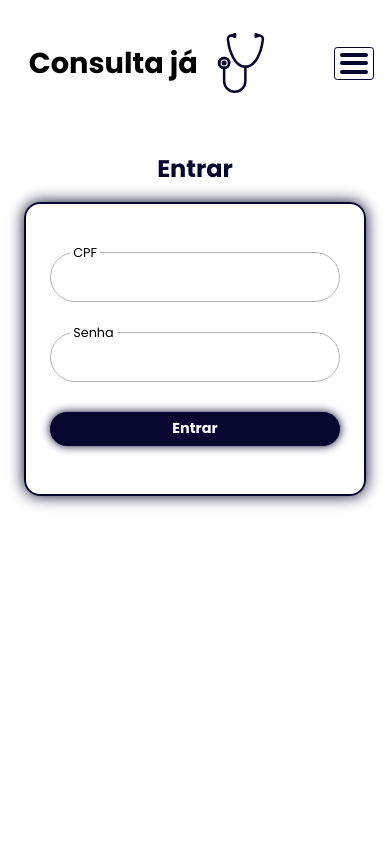
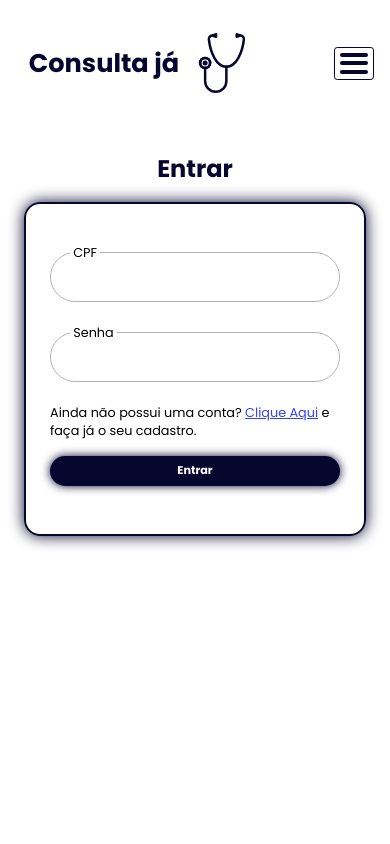
Before and after one commit to ArthurThz/projeto-consulta-ja, a React (Vite) app: page /login in a window 390 px wide. Shown: the top 844 px of the page. Built offline with nearby package versions, Linux system fonts and the light colour scheme.

Commit message:
updating to styled components, finished responsive views to login component

```diff
--- a/src/components/Layout/Button/styles.js
+++ b/src/components/Layout/Button/styles.js
@@ -17,7 +17,8 @@ export const Container = styled.button`
     variant === "primary" ? "#FFF" : `${colors.darkBlue}`};
   font-family: "Poppins", sans-serif;
   font-weight: bold;
-  font-size: 0.9rem;
+  font-size: 0.7rem;
+  text-align: center;
 
   cursor: pointer;
 
--- a/src/components/Layout/Navbar/styles.js
+++ b/src/components/Layout/Navbar/styles.js
@@ -17,14 +17,21 @@ export const Logo = styled.div`
   align-items: center;
   gap: 0.2rem;
   cursor: pointer;
+  color: ${colors.darkBlue};
 
   h1 {
-    font-size: 1.8rem;
+    font-size: 1.6rem;
   }
 
   img {
     width: 80px;
     height: 60px;
+  }
+
+  @media (min-width: ${breakpoints.md}) {
+    h1 {
+      font-size: 1.8rem;
+    }
   }
 `;
 
--- a/src/components/Routes/home/styles.js
+++ b/src/components/Routes/home/styles.js
@@ -141,7 +141,7 @@ export const DataItem = styled.div`
   justify-content: center;
 
   p {
-    font-size: 0.5rem;
+    font-size: 0.4rem;
   }
 
   @media (min-width: ${breakpoints.md}) {
--- a/src/components/Routes/login/Login.jsx
+++ b/src/components/Routes/login/Login.jsx
@@ -4,7 +4,14 @@ import { useState, useContext } from "react";
 import { userContext } from "../../../Context/UserContext";
 import { isLoggedContext } from "../../../Context/IsLoggedContext";
 import { apiRoute } from "../../../services/api";
-import { Container, Title, FormContainer, Formulario } from "./styles";
+import {
+  Container,
+  Title,
+  FormContainer,
+  Formulario,
+  Paragraph,
+  SignUpLink,
+} from "./styles";
 import Button from "../../Layout/Button/button";
 import Input from "../../Layout/Input/input";
 
@@ -49,6 +56,13 @@ const Login = () => {
         <Formulario onSubmit={handleOnSubmit}>
           <Input name="CPF" onChange={handleOnChangeInput} type="text" />
           <Input name="Senha" type="password" onChange={handleOnChangeInput} />
+          <Paragraph>
+            Ainda não possui uma conta?{" "}
+            <SignUpLink onClick={() => navigate("/cadastro")}>
+              Clique Aqui
+            </SignUpLink>{" "}
+            e faça já o seu cadastro.
+          </Paragraph>
           <Button label="Entrar" type="submit" />
         </Formulario>
       </FormContainer>
--- a/src/components/Routes/login/styles.js
+++ b/src/components/Routes/login/styles.js
@@ -16,6 +16,10 @@ export const Title = styled.h2`
   font-size: 1.5rem;
   font-weight: bold;
   color: ${colors.darkBlue};
+
+  @media (min-width: ${breakpoints.md}) {
+    font-size: 1.8rem;
+  }
 `;
 
 export const FormContainer = styled.div`
@@ -25,6 +29,33 @@ export const FormContainer = styled.div`
   border: 2px solid ${colors.darkBlue};
   box-shadow: 0 0 15px 0 ${colors.darkBlue};
   border-radius: 1rem;
+
+  @media (min-width: ${breakpoints.md}) {
+    width: 70%;
+  }
+
+  @media (min-width: ${breakpoints.lg}) {
+    width: 40%;
+  }
+`;
+
+export const Paragraph = styled.p`
+  font-size: 0.8rem;
+  font-family: "Poppins", sans-serif;
+  margin: -0.5rem 0 1rem 0;
+
+  @media (min-width: ${breakpoints.md}) {
+    font-size: 1rem;
+  }
+  @media (min-width: ${breakpoints.lg}) {
+    font-size: 1rem;
+  }
+`;
+
+export const SignUpLink = styled.span`
+  color: ${colors.mdBlue};
+  text-decoration: underline;
+  cursor: pointer;
 `;
 
 export const Formulario = styled.form`
@@ -36,4 +67,18 @@ export const Formulario = styled.form`
   button {
     width: 100%;
   }
+
+  @media (min-width: ${breakpoints.md}) {
+    button {
+      width: 70%;
+    }
+  }
+
+  @media (min-width: ${breakpoints.lg}) {
+    align-items: flex-start;
+
+    button {
+      width: 40%;
+    }
+  }
 `;
```
